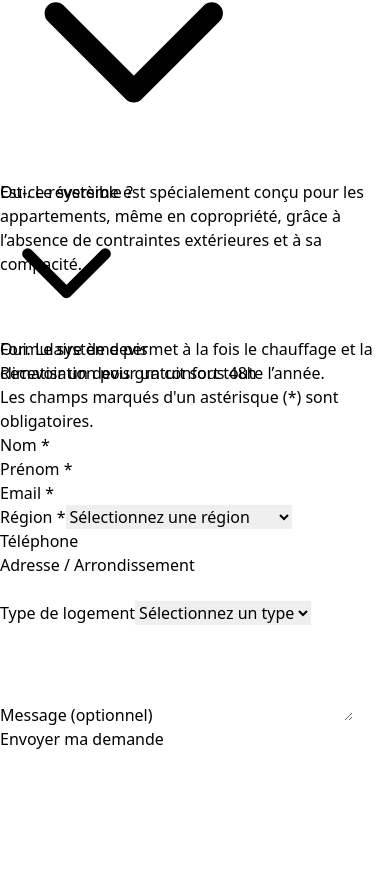
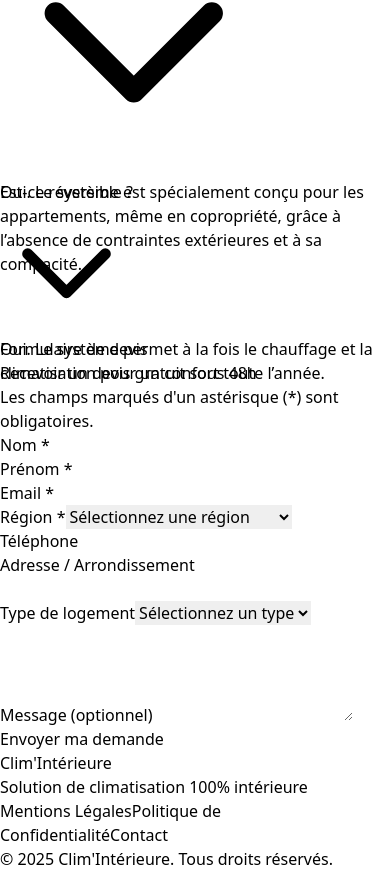
Before and after one commit to EthanCohen75/climInterieurev2, a React (Vite) app: page / in a window 390 px wide. Shown: the part 5403-6274 px from the top of the page. Before the commit the page ends 6154 px from the top, so only its background shows below. Built offline with nearby package versions, Linux system fonts and the light colour scheme.

Commit message:
feat(app): add Footer component and update QuoteForm styles for improved UI

```diff
--- a/src/App.tsx
+++ b/src/App.tsx
@@ -1,4 +1,4 @@
-import { Header, Hero, WhyThisClim, Advantages, FAQ } from './components';
+import { Header, Hero, WhyThisClim, Advantages, FAQ, Footer } from './components';
 import QuoteForm from './components/QuoteForm';
 
 function App() {
@@ -9,7 +9,7 @@ function App() {
       <WhyThisClim />
       <main>
         {/* Le reste du contenu de la page viendra ici */}
-        <div id="fonctionnement" className="h-screen bg-gray-100 p-8">
+        <div id="fonctionnement" className="bg-gray-100 p-8">
           <h2 className="text-3xl font-bold">Fonctionnement</h2>
         </div>
         <div id="avantages">
@@ -18,11 +18,12 @@ function App() {
         <div id="faq" className="bg-gray-100 p-8">
           <FAQ />
         </div>
-        <div id="formulaire" className="h-screen bg-white p-8">
+        <div id="formulaire" className="bg-white p-8">
           <h2 className="text-3xl font-bold">Formulaire de devis</h2>
           <QuoteForm />
         </div>
       </main>
+      <Footer />
     </>
   )
 }
--- /dev/null
+++ b/src/components/Footer/index.tsx
@@ -0,0 +1,26 @@
+import React from 'react';
+
+const Footer: React.FC = () => {
+  return (
+    <footer className="bg-gray-800 text-white py-10">
+      <div className="container mx-auto px-4 text-center">
+        <div className="mb-6">
+          <h3 className="text-2xl font-bold mb-2">Clim'Intérieure</h3>
+          <p className="text-gray-400">Solution de climatisation 100% intérieure</p>
+        </div>
+
+        <div className="flex flex-col md:flex-row justify-center items-center md:space-x-8 mb-6">
+          <a href="#" className="text-gray-300 hover:text-blue-400 transition-colors duration-200 py-1 md:py-0">Mentions Légales</a>
+          <a href="#" className="text-gray-300 hover:text-blue-400 transition-colors duration-200 py-1 md:py-0">Politique de Confidentialité</a>
+          <a href="#formulaire" className="text-gray-300 hover:text-blue-400 transition-colors duration-200 py-1 md:py-0">Contact</a>
+        </div>
+
+        <div className="text-gray-500 text-sm">
+          &copy; {new Date().getFullYear()} Clim'Intérieure. Tous droits réservés.
+        </div>
+      </div>
+    </footer>
+  );
+};
+
+export default Footer;
--- a/src/components/QuoteForm.tsx
+++ b/src/components/QuoteForm.tsx
@@ -38,7 +38,7 @@ const QuoteForm: React.FC = () => {
                 value={formData.nom}
                 onChange={handleChange}
                 required
-                className="mt-1 block w-full border border-gray-300 rounded-md shadow-sm py-2 px-3 focus:outline-none focus:ring-indigo-500 focus:border-indigo-500 sm:text-sm"
+                className="mt-1 block w-full border border-gray-300 rounded-md shadow-sm py-2 px-3 focus:outline-none focus:ring-blue-500 focus:border-blue-500 sm:text-sm"
               />
             </div>
             <div>
@@ -50,7 +50,7 @@ const QuoteForm: React.FC = () => {
                 value={formData.prenom}
                 onChange={handleChange}
                 required
-                className="mt-1 block w-full border border-gray-300 rounded-md shadow-sm py-2 px-3 focus:outline-none focus:ring-indigo-500 focus:border-indigo-500 sm:text-sm"
+                className="mt-1 block w-full border border-gray-300 rounded-md shadow-sm py-2 px-3 focus:outline-none focus:ring-blue-500 focus:border-blue-500 sm:text-sm"
               />
             </div>
           </div>
@@ -64,7 +64,7 @@ const QuoteForm: React.FC = () => {
               value={formData.email}
               onChange={handleChange}
               required
-              className="mt-1 block w-full border border-gray-300 rounded-md shadow-sm py-2 px-3 focus:outline-none focus:ring-indigo-500 focus:border-indigo-500 sm:text-sm"
+              className="mt-1 block w-full border border-gray-300 rounded-md shadow-sm py-2 px-3 focus:outline-none focus:ring-blue-500 focus:border-blue-500 sm:text-sm"
             />
           </div>
 
@@ -76,7 +76,7 @@ const QuoteForm: React.FC = () => {
               value={formData.region}
               onChange={handleChange}
               required
-              className="mt-1 block w-full border border-gray-300 rounded-md shadow-sm py-2 px-3 focus:outline-none focus:ring-indigo-500 focus:border-indigo-500 sm:text-sm"
+              className="mt-1 block w-full border border-gray-300 rounded-md shadow-sm py-2 px-3 focus:outline-none focus:ring-blue-500 focus:border-blue-500 sm:text-sm"
             >
               <option value="">Sélectionnez une région</option>
               <option value="ile-de-france">Île-de-France</option>
@@ -102,7 +102,7 @@ const QuoteForm: React.FC = () => {
               id="telephone"
               value={formData.telephone}
               onChange={handleChange}
-              className="mt-1 block w-full border border-gray-300 rounded-md shadow-sm py-2 px-3 focus:outline-none focus:ring-indigo-500 focus:border-indigo-500 sm:text-sm"
+              className="mt-1 block w-full border border-gray-300 rounded-md shadow-sm py-2 px-3 focus:outline-none focus:ring-blue-500 focus:border-blue-500 sm:text-sm"
             />
           </div>
 
@@ -114,7 +114,7 @@ const QuoteForm: React.FC = () => {
               id="adresse"
               value={formData.adresse}
               onChange={handleChange}
-              className="mt-1 block w-full border border-gray-300 rounded-md shadow-sm py-2 px-3 focus:outline-none focus:ring-indigo-500 focus:border-indigo-500 sm:text-sm"
+              className="mt-1 block w-full border border-gray-300 rounded-md shadow-sm py-2 px-3 focus:outline-none focus:ring-blue-500 focus:border-blue-500 sm:text-sm"
             />
           </div>
 
@@ -125,7 +125,7 @@ const QuoteForm: React.FC = () => {
               id="typeLogement"
               value={formData.typeLogement}
               onChange={handleChange}
-              className="mt-1 block w-full border border-gray-300 rounded-md shadow-sm py-2 px-3 focus:outline-none focus:ring-indigo-500 focus:border-indigo-500 sm:text-sm"
+              className="mt-1 block w-full border border-gray-300 rounded-md shadow-sm py-2 px-3 focus:outline-none focus:ring-blue-500 focus:border-blue-500 sm:text-sm"
             >
               <option value="">Sélectionnez un type</option>
               <option value="studio">Studio</option>
@@ -144,14 +144,14 @@ const QuoteForm: React.FC = () => {
               rows={4}
               value={formData.message}
               onChange={handleChange}
-              className="mt-1 block w-full border border-gray-300 rounded-md shadow-sm py-2 px-3 focus:outline-none focus:ring-indigo-500 focus:border-indigo-500 sm:text-sm"
+              className="mt-1 block w-full border border-gray-300 rounded-md shadow-sm py-2 px-3 focus:outline-none focus:ring-blue-500 focus:border-blue-500 sm:text-sm"
             ></textarea>
           </div>
 
           <div>
             <button
               type="submit"
-              className="w-full flex justify-center py-2 px-4 border border-transparent rounded-md shadow-sm text-sm font-medium text-white bg-indigo-600 hover:bg-indigo-700 focus:outline-none focus:ring-2 focus:ring-offset-2 focus:ring-indigo-500"
+              className="w-full flex justify-center py-2 px-4 border border-transparent rounded-md shadow-sm text-sm font-medium text-white bg-blue-600 hover:bg-blue-700 focus:outline-none focus:ring-2 focus:ring-offset-2 focus:ring-blue-500"
             >
               Envoyer ma demande
             </button>
--- a/src/components/index.ts
+++ b/src/components/index.ts
@@ -3,3 +3,4 @@ export { default as Hero } from './Hero';
 export { default as WhyThisClim } from './WhyThisClim';
 export { default as Advantages } from './Advantages';
 export { default as FAQ } from './FAQ';
+export { default as Footer } from './Footer';
```
